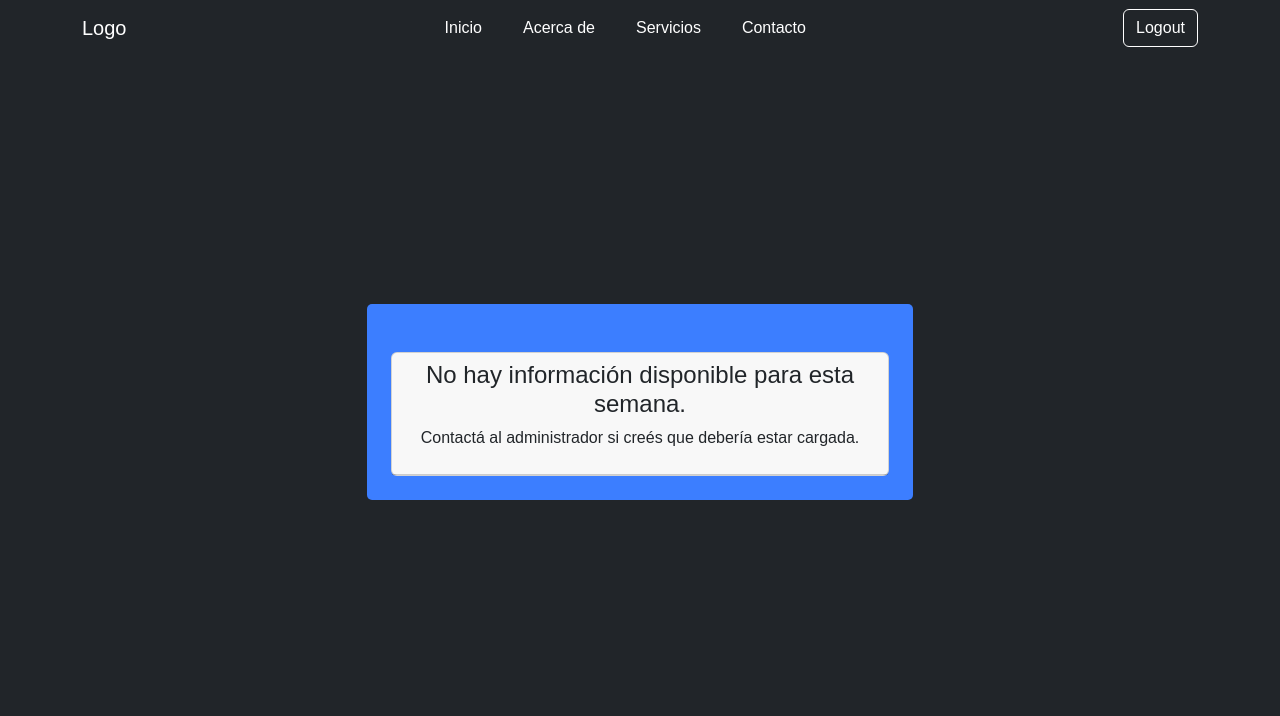
After one commit to LunaChristian/forecast, a Django app: page /pronosticos/semana-actual/ in a window 1280 px wide. The commit adds this page. Shown: the top 716 px of the page. Run offline with Django 5.2, Linux system fonts and the light colour scheme; a user stored in the database is signed in; tables that the repository leaves empty hold one stand-in row (values such as "Sample post"); some libraries are stand-ins or nearby versions.

Commit message:
Update vista semanal de usuario solo lectura. Puede ver solo la semana actual

```diff
--- a/pronosticos/models.py
+++ b/pronosticos/models.py
@@ -47,5 +47,9 @@ class WeekPlanner(models.Model):
                     quantity=0
                 )
 
+    @property
+    def end_day(self):
+        return self.start_day + timedelta(days=6)
+
     def __str__(self):
         return f"La semana comienza el {self.start_day.strftime('%d/%m/%Y')}"
--- a/pronosticos/templates/pronosticos/dashboard.html
+++ b/pronosticos/templates/pronosticos/dashboard.html
@@ -7,6 +7,7 @@
         <thead>
             <tr>
                 <th>Inicio</th>
+                <th>Fin</th>
                 <th>Creado por</th>
                 <th>Ver</th>
             </tr>
@@ -15,6 +16,7 @@
             {% for semana in semanas %}
             <tr>
                 <td>{{ semana.start_day|date:"d/m/Y" }}</td>
+                <td>{{ semana.end_day|date:"d/m/Y" }}</td>
                 <td>{{ semana.created_by.username }}</td>
                 <td>
                     <a href="{% url 'pronosticos:detalle_semana' semana.id %}" class="btn btn-outline-primary btn-sm">Ver</a>
--- /dev/null
+++ b/pronosticos/templates/pronosticos/sin_semana.html
@@ -0,0 +1,13 @@
+{% extends 'base.html' %}
+{% load static %}
+
+{% block title %}Semana del {{ semana.start_day|date:"d/m/Y" }}{% endblock %}
+
+{% block content %}
+<div class="card mt-4">
+    <div class="card-header">
+        <h4>No hay información disponible para esta semana.</h4>
+        <p>Contactá al administrador si creés que debería estar cargada.</p>
+    </div>
+</div>
+{% endblock %}
--- a/pronosticos/urls.py
+++ b/pronosticos/urls.py
@@ -1,7 +1,11 @@
 from django.urls import path
-from .views import dashboard, mostrar_ultima_semana
+from .views import dashboard, detalle_semana, mostrar_ultima_semana, ver_semana_actual
+
+app_name = 'pronosticos'
 
 urlpatterns = [
     path('semana/', mostrar_ultima_semana, name='ultima_semana'),
     path('dashboard/', dashboard, name='dashboard'),
+    path('semana-actual/', ver_semana_actual, name='ver_semana_actual'),
+    path('semana/<int:semana_id>/', detalle_semana, name='detalle_semana'),
 ]
--- a/pronosticos/views.py
+++ b/pronosticos/views.py
@@ -1,5 +1,6 @@
-from django.contrib.auth.decorators import login_required, permission_required
-from django.shortcuts import render, redirect
+from django.contrib.auth.decorators import login_required
+from django.shortcuts import get_object_or_404, render, redirect
+from datetime import date, timedelta
 from .models import WeekPlanner
 from .forms import DayEntryForm
 
@@ -10,8 +11,10 @@ def dashboard(request):
 
 @login_required
 def home_redirect(request):
-    # Redirige al nombre de vista configurado como inicio tras login
-    return redirect('ultima_semana')
+    if request.user.has_perm('pronosticos.change_dayentry'):
+        return redirect('pronosticos:dashboard')
+    else:
+        return redirect('pronosticos:ver_semana_actual')
 
 @login_required
 def mostrar_ultima_semana(request):
@@ -38,3 +41,38 @@ def mostrar_ultima_semana(request):
         'forms': forms,
     }
     return render(request, 'pronosticos/week_detail.html', context)
+
+@login_required
+def ver_semana_actual(request):
+    hoy = date.today()
+    inicio = hoy + timedelta(days=hoy.weekday())
+
+    try:
+        semana = WeekPlanner.objects.get(start_day=inicio)
+    except WeekPlanner.DoesNotExist:
+        return render(request, 'pronosticos/sin_semana.html')
+
+    entradas = semana.entries.order_by('date')
+
+    context = {
+        'semana': semana,
+        'entradas': entradas,
+        'forms': [],  # ← vacío: no hay edición
+    }
+    return render(request, 'pronosticos/week_detail.html', context)
+
+@login_required
+def detalle_semana(request, semana_id):
+    semana = get_object_or_404(WeekPlanner, id=semana_id)
+    entradas = semana.entries.order_by('date')
+    forms = []
+
+    if request.user.has_perm('pronosticos.change_dayentry'):
+        forms = [DayEntryForm(instance=entrada, prefix=str(entrada.id)) for entrada in entradas]
+
+    context = {
+        'semana': semana,
+        'entradas': entradas,
+        'forms': forms,
+    }
+    return render(request, 'pronosticos/week_detail.html', context)
--- a/templates/navbar.html
+++ b/templates/navbar.html
@@ -10,7 +10,7 @@
         {% if user.is_authenticated %}
             <form method="POST" action="{% url 'logout' %}" class="d-flex">
                 {% csrf_token %}
-                <button type="submit" class="btn btn-outline-light">Cerrar sesión</button>
+                <button type="submit" class="btn btn-outline-light">Logout</button>
             </form>
         {% endif %}
     </div>
```
